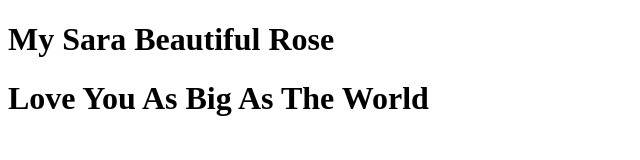
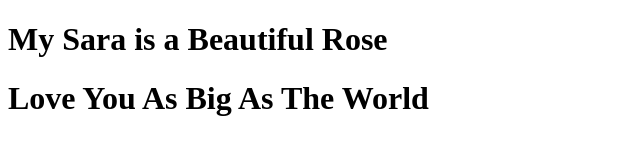
Before and after one commit to Magdy11111/coursera-test2, a plain HTML site: page site/index.html in a window 1280 px wide. Shown: the whole page, without its empty margins (0-640 px from the left). Drawn offline with Linux system fonts and the light colour scheme.

Commit message:
To My Love

```diff
--- a/site/index.html
+++ b/site/index.html
@@ -6,7 +6,7 @@
 	<title>Sara My Love</title>
 </head>
 <body>
-<h1>My Sara Beautiful Rose</h1>
+<h1>My Sara is a Beautiful Rose</h1>
 <h1>Love You As Big As The World</h1>
 </body>
 </html>
```
